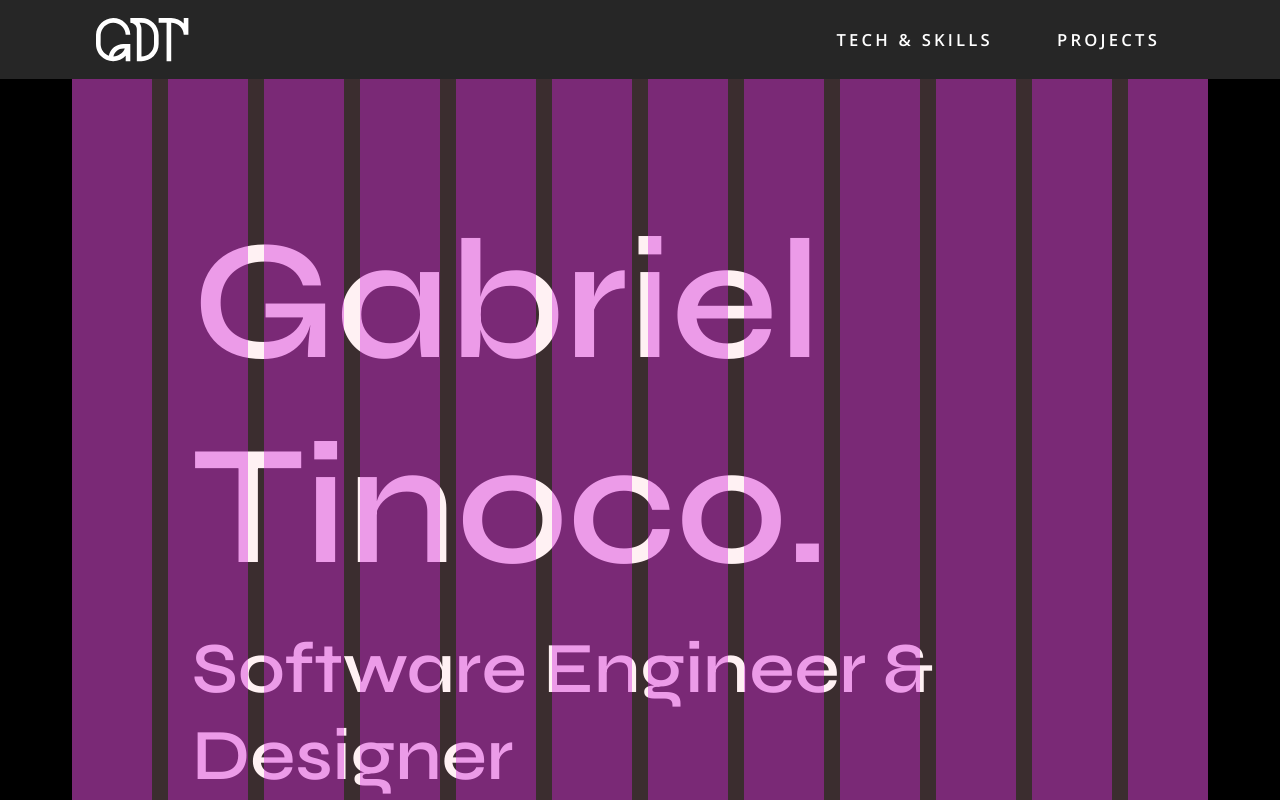
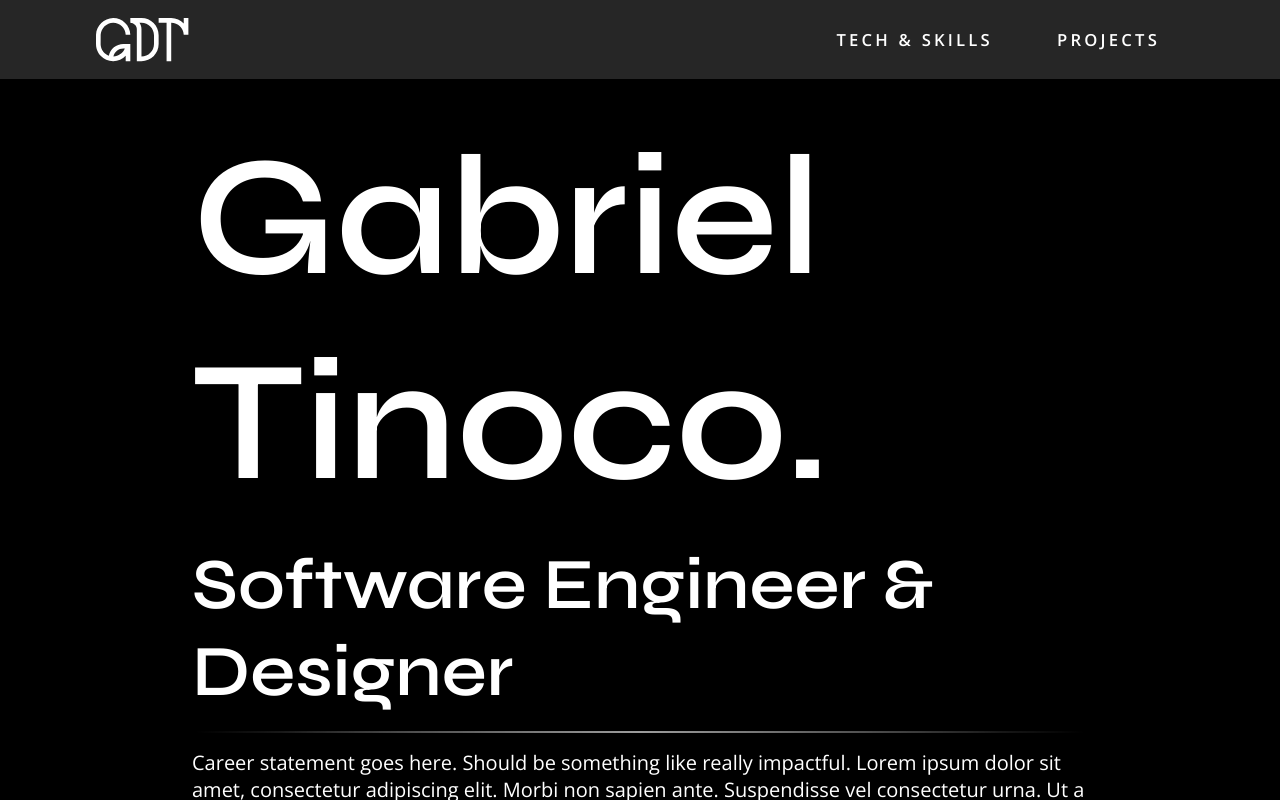
Before and after one commit to Gatinoko/Portfolio, a Next.js app: page / in a window 1280 px wide. Shown: the top 800 px of the page. Built offline with nearby package versions, Linux system fonts and the light colour scheme.

Commit message:
fix(pages): Fixed key property error on index page's components

```diff
--- a/pages/index.scss
+++ b/pages/index.scss
@@ -11,6 +11,7 @@
 
 	padding: 0 get-responsive-spacing-value(custom-pairs, spacing-s-5xl) 0
 		get-responsive-spacing-value(custom-pairs, spacing-s-5xl);
+	padding-top: get-responsive-spacing-value(one-up-pairs, spacing-s-m);
 }
 
 .information-page {
@@ -27,18 +28,11 @@
 
 	align-items: center;
 	height: fit-content;
-	gap: get-spacing-value(spacing-64);
+	gap: get-spacing-value(spacing-128);
 
 	background-color: rgb(0, 0, 0);
-	padding-top: get-responsive-spacing-value(one-up-pairs, spacing-2xl-3xl);
 
-	@include screen-breakpoint(tablet, mobile) {
-		padding-top: get-responsive-spacing-value(one-up-pairs, spacing-m-l);
-	}
-	@include screen-breakpoint(tablet) {
-		gap: get-spacing-value(spacing-48);
-	}
-	@include screen-breakpoint(mobile) {
+	@include screen-breakpoint(mobile, tablet) {
 		gap: get-spacing-value(spacing-48);
 	}
 }
--- a/pages/index.tsx
+++ b/pages/index.tsx
@@ -1,20 +1,16 @@
-import RevealAnimation from '@/utilities/reveal-animation';
 import PageSection from '@/components/page-section/page-section';
-import Icon, { IconSizes } from '@/components/icon/icon';
-import Chip from '@/components/chipCloud/chip/chip';
+import Icon from '@/components/icon/icon';
 import ChipCloud from '@/components/chipCloud/chipCloud';
 import WorkTimeline from '@/components/work-timeline/work-timeline';
 import TimelineItem from '@/components/work-timeline/timeline-item/timeline-item';
 import ProjectItem from '@/components/project-box/project-item/project-item';
 import ProjectBox from '@/components/project-box/project-box';
 import TimelineSubitem from '@/components/work-timeline/timeline-subitem/timeline-subitem';
-import Button from '@/components/button/button';
-import ColumnGrid from '@/components/column-grid/column-grid';
 
 export default function Index(props: any, rootMainRef: any) {
 	return (
 		<>
-			<ColumnGrid platform={'responsive'} />
+			{/* <ColumnGrid platform={'responsive'} /> */}
 			<main
 				className={'main'}
 				id='root-main'>
@@ -261,32 +257,32 @@ export default function Index(props: any, rootMainRef: any) {
 							website, where the user could create, read, edit, and delete game tournaments`}
 								icons={[
 									<Icon
-										key={'1'}
+										key={'projectItemIcon-1'}
 										name={'nodejs'}
 										size={'small'}
 									/>,
 									<Icon
-										key={'1'}
+										key={'projectItemIcon-2'}
 										name={'angular'}
 										size={'small'}
 									/>,
 									<Icon
-										key={'1'}
+										key={'projectItemIcon-3'}
 										name={'html5'}
 										size={'small'}
 									/>,
 									<Icon
-										key={'1'}
+										key={'projectItemIcon-4'}
 										name={'css3'}
 										size={'small'}
 									/>,
 									<Icon
-										key={'1'}
+										key={'projectItemIcon-5'}
 										name={'mongodb'}
 										size={'small'}
 									/>,
 									<Icon
-										key={'1'}
+										key={'projectItemIcon-6'}
 										name={'express'}
 										size={'small'}
 									/>,
@@ -299,32 +295,32 @@ export default function Index(props: any, rootMainRef: any) {
 								description={`Created a website with information about my projects, services, contact information, and a login page`}
 								icons={[
 									<Icon
-										key={'1'}
+										key={'projectItemIcon-1'}
 										name={'nodejs'}
 										size={'small'}
 									/>,
 									<Icon
-										key={'1'}
+										key={'projectItemIcon-2'}
 										name={'html5'}
 										size={'small'}
 									/>,
 									<Icon
-										key={'1'}
+										key={'projectItemIcon-3'}
 										name={'css3'}
 										size={'small'}
 									/>,
 									<Icon
-										key={'1'}
+										key={'projectItemIcon-4'}
 										name={'mongodb'}
 										size={'small'}
 									/>,
 									<Icon
-										key={'1'}
+										key={'projectItemIcon-5'}
 										name={'express'}
 										size={'small'}
 									/>,
 									<Icon
-										key={'1'}
+										key={'projectItemIcon-6'}
 										name={'ejs'}
 										size={'small'}
 									/>,
@@ -338,12 +334,12 @@ export default function Index(props: any, rootMainRef: any) {
 								information, delete music, and play the user’s selected music`}
 								icons={[
 									<Icon
-										key={'1'}
+										key={'projectItemIcon-1'}
 										name={'nodejs'}
 										size={'small'}
 									/>,
 									<Icon
-										key={'1'}
+										key={'projectItemIcon-2'}
 										name={'angular'}
 										size={'small'}
 									/>,
```
